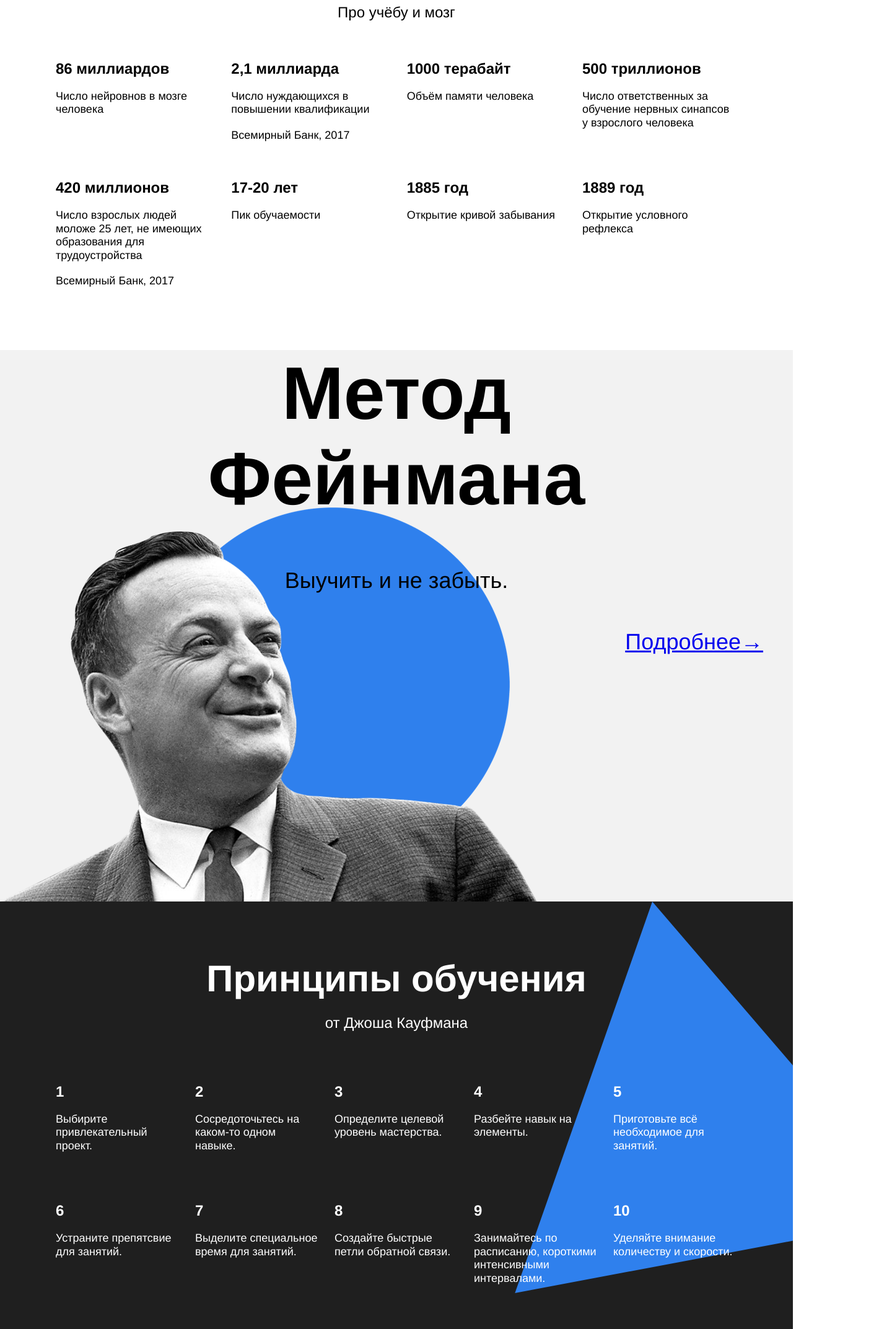
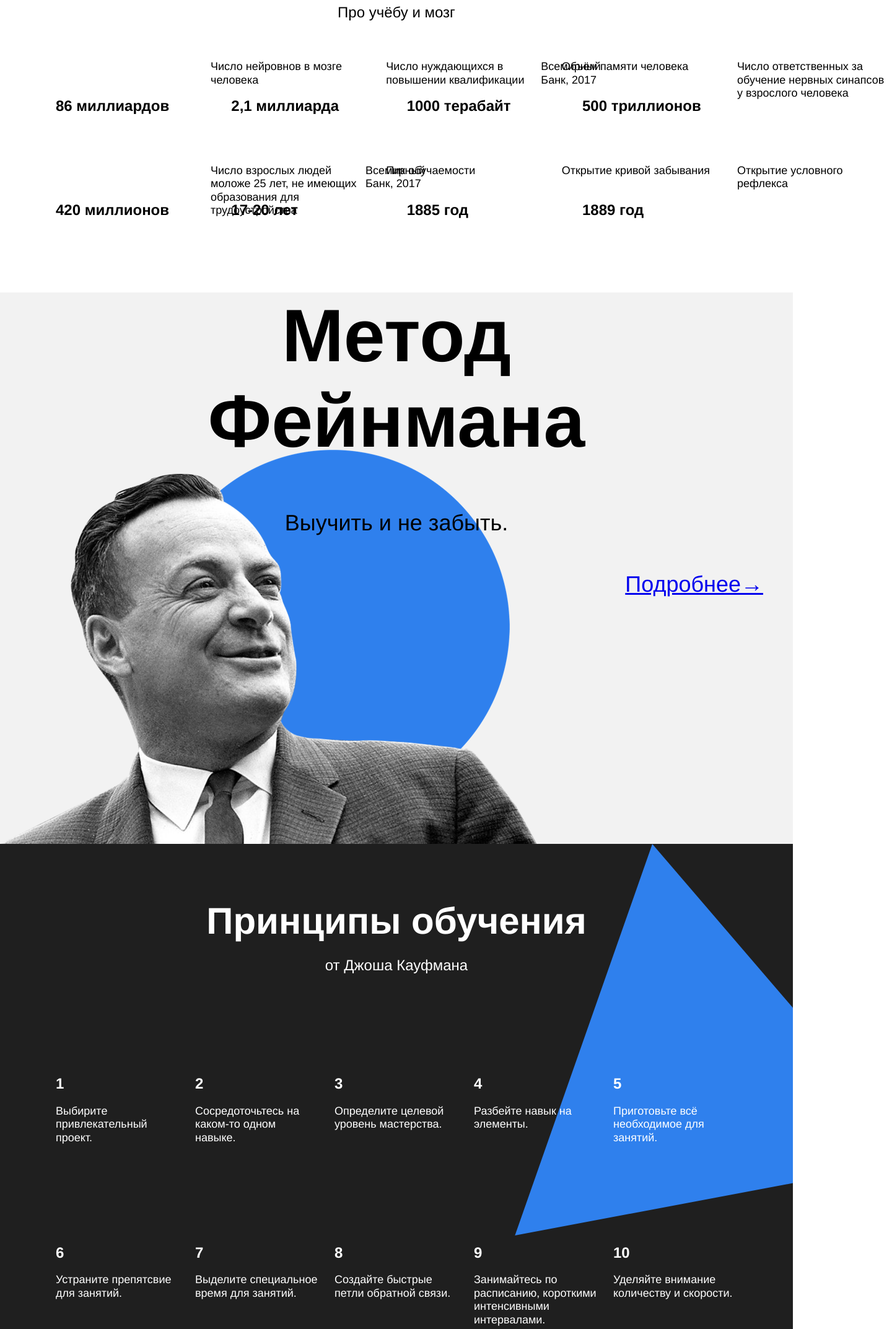
Before and after one commit to Denis-Panyushin/how-to-learn, a plain HTML site: page index.html in a window 1280 px wide. Shown: the part 1442-3587 px from the top of the page at 62% size, 1440 px wide, since content can reach past the window. Drawn offline with Linux system fonts and the light colour scheme.

Commit message:
Готовый вариант

```diff
--- a/index.html
+++ b/index.html
@@ -38,37 +38,37 @@
         <div class="section__title"><h2 class="section__title_text">Цифры и факты</h2></div>
         <div class="section__subtitle"><h3 class="section__subtitle_text">Про учёбу и мозг</h3></div>
         <div class="table">
-          <div сlass="table__cell">
+          <div class="table__cell">
             <div class="table__heading"><h3 class="table__heading-text">86 миллиардов</h3></div>
             <div class="table__text"><p class="table__text_fact">Число нейровнов в мозге человека</p></div>
           </div>
-          <div сlass="table__cell">
+          <div class="table__cell">
             <div class="table__heading"><h3 class="table__heading-text">2,1 миллиарда</h3></div>
             <div class="table__text"><p class="table__text_fact">Число нуждающихся в повышении квалификации</p></div>
             <div class="table__text_author-fact"><p class="table__text_author">Всемирный Банк, 2017</p></div>
           </div>
-          <div сlass="table__cell">
+          <div class="table__cell">
             <div class="table__heading"><h3 class="table__heading-text">1000 терабайт</h3></div>
             <div class="table__text"><p class="table__text_fact">Объём памяти человека</p></div>
           </div>
-          <div сlass="table__cell">
+          <div class="table__cell">
             <div class="table__heading"><h3 class="table__heading-text">500 триллионов</h3></div>
             <div class="table__text"><p class="table__text_fact">Число ответственных за обучение нервных синапсов у взрослого человека</p></div>
           </div>
-          <div сlass="table__cell">
+          <div class="table__cell">
             <div class="table__heading"><h3 class="table__heading-text">420 миллионов</h3></div>
             <div class="table__text"><p class="table__text_fact">Число взрослых людей моложе 25 лет, не имеющих образования для трудоустройства</p></div>
             <div class="table__text_author-fact"><p class="table__text_author">Всемирный Банк, 2017</p></div>
           </div>
-          <div сlass="table__cell">
+          <div class="table__cell">
             <div class="table__heading"><h3 class="table__heading-text">17-20 лет</h3></div>
             <div class="table__text"><p class="table__text_fact">Пик обучаемости</p></div>
           </div>
-          <div сlass="table__cell">
+          <div class="table__cell">
             <div class="table__heading"><h3 class="table__heading-text">1885 год</h3></div>
             <div class="table__text"><p class="table__text_fact">Открытие кривой забывания</p></div>
           </div>
-          <div сlass="table__cell">
+          <div class="table__cell">
             <div class="table__heading"><h3 class="table__heading-text">1889 год</h3></div>
             <div class="table__text"><p class="table__text_fact">Открытие условного рефлекса</p></div>
           </div>
@@ -87,43 +87,43 @@
         <div class="section__title_theme_dark"><h2 class="section__title_text_theme_dark">Принципы обучения</h2></div>
         <div class="section__subtitle_theme_dark"><h2 class="section__subtitle_text_theme_dark">от Джоша Кауфмана</h2></div>
         <div class="table_theme_dark">
-          <div сlass="table__cell_theme_dark">
+          <div class="table__cell_theme_dark">
             <div class="table__heading_theme_dark"><h3 class="table__heading-text_theme_dark">1</h3></div>
             <div class="table__text_theme_dark"><p class="table__text_fact_theme_dark">Выбирите привлекательный проект.</p></div>
           </div>
-          <div сlass="table__cell_theme_dark">
+          <div class="table__cell_theme_dark">
             <div class="table__heading_theme_dark"><h3 class="table__heading-text_theme_dark">2</h3></div>
             <div class="table__text_theme_dark"><p class="table__text_fact_theme_dark">Сосредоточьтесь на каком-то одном навыке.</p></div>
           </div>
-          <div сlass="table__cell_theme_dark">
+          <div class="table__cell_theme_dark">
             <div class="table__heading_theme_dark"><h3 class="table__heading-text_theme_dark">3</h3></div>
             <div class="table__text_theme_dark"><p class="table__text_fact_theme_dark">Определите целевой уровень мастерства.</p></div>
           </div>
-          <div сlass="table__cell_theme_dark">
+          <div class="table__cell_theme_dark">
             <div class="table__heading_theme_dark"><h3 class="table__heading-text_theme_dark">4</h3></div>
             <div class="table__text_theme_dark"><p class="table__text_fact_theme_dark">Разбейте навык на элементы.</p></div>
           </div>
-          <div сlass="table__cell_theme_dark">
+          <div class="table__cell_theme_dark">
             <div class="table__heading_theme_dark"><h3 class="table__heading-text_theme_dark">5</h3></div>
             <div class="table__text_theme_dark"><p class="table__text_fact_theme_dark">Приготовьте всё необходимое для занятий.</p></div>
           </div>
-          <div сlass="table__cell_theme_dark">
+          <div class="table__cell_theme_dark">
             <div class="table__heading_theme_dark"><h3 class="table__heading-text_theme_dark">6</h3></div>
             <div class="table__text_theme_dark"><p class="table__text_fact_theme_dark">Устраните препятсвие для занятий.</p></div>
           </div>
-          <div сlass="table__cell_theme_dark">
+          <div class="table__cell_theme_dark">
             <div class="table__heading_theme_dark"><h3 class="table__heading-text_theme_dark">7</h3></div>
             <div class="table__text_theme_dark"><p class="table__text_fact_theme_dark">Выделите специальное время для занятий.</p></div>
           </div>
-          <div сlass="table__cell_theme_dark">
+          <div class="table__cell_theme_dark">
             <div class="table__heading_theme_dark"><h3 class="table__heading-text_theme_dark">8</h3></div>
             <div class="table__text_theme_dark"><p class="table__text_fact_theme_dark">Создайте быстрые петли обратной связи.</p></div>
           </div>
-          <div сlass="table__cell_theme_dark">
+          <div class="table__cell_theme_dark">
             <div class="table__heading_theme_dark"><h3 class="table__heading-text_theme_dark">9</h3></div>
             <div class="table__text_theme_dark"><p class="table__text_fact_theme_dark">Занимайтесь по расписанию, короткими интенсивными интервалами.</p></div>
           </div>
-          <div сlass="table__cell_theme_dark">
+          <div class="table__cell_theme_dark">
             <div class="table__heading_theme_dark"><h3 class="table__heading-text_theme_dark">10</h3></div>
             <div class="table__text_theme_dark"><p class="table__text_fact_theme_dark">Уделяйте внимание количеству и скорости.</p></div>
           </div>
```
